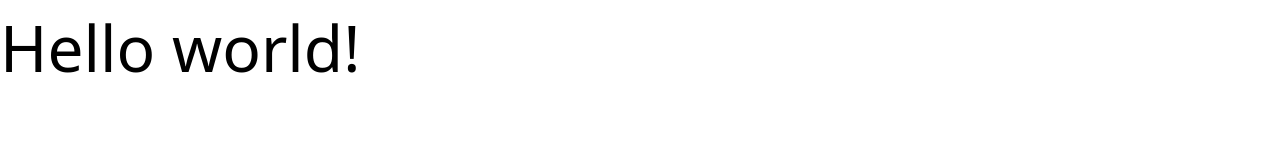
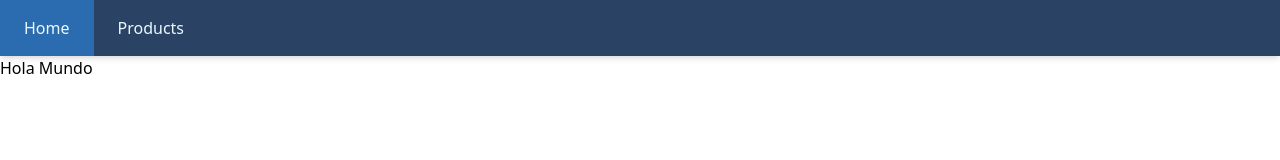
Before and after one commit to sebas095/gatsby-ecommerce-site, a Gatsby site: page / in a window 1280 px wide. Built offline with nearby package versions, Linux system fonts and the light colour scheme; Gatsby itself is replaced by a stand-in of ours.

Commit message:
[ADD] layout and nav added

```diff
--- /dev/null
+++ b/src/components/Layout.jsx
@@ -0,0 +1,12 @@
+import React from "react"
+
+import Nav from "./Nav"
+
+const Layout = ({ children }) => (
+  <>
+    <Nav />
+    <main>{children}</main>
+  </>
+)
+
+export default Layout
--- /dev/null
+++ b/src/components/Nav.jsx
@@ -0,0 +1,34 @@
+import React from "react"
+import { Link } from "gatsby"
+
+const navItems = [
+  {
+    caption: "Home",
+    href: "/",
+  },
+  {
+    caption: "Products",
+    href: "/products",
+  },
+]
+
+const Nav = () => (
+  <header className="bg-blue-900 text-blue-100 shadow-md">
+    <nav>
+      <ul className="flex">
+        {navItems.map((item, index) => (
+          <li key={index}>
+            <Link
+              className="hover:bg-blue-700 px-6 py-4 inline-block"
+              to={item.href}
+            >
+              {item.caption}
+            </Link>
+          </li>
+        ))}
+      </ul>
+    </nav>
+  </header>
+)
+
+export default Nav
--- a/src/pages/index.js
+++ b/src/pages/index.js
@@ -1,3 +1,9 @@
 import React from "react"
 
-export default () => <div className="text-6xl">Hello world!</div>
+import Layout from "../components/Layout"
+
+export default () => (
+  <Layout>
+    <h1>Hola Mundo</h1>
+  </Layout>
+)
```
